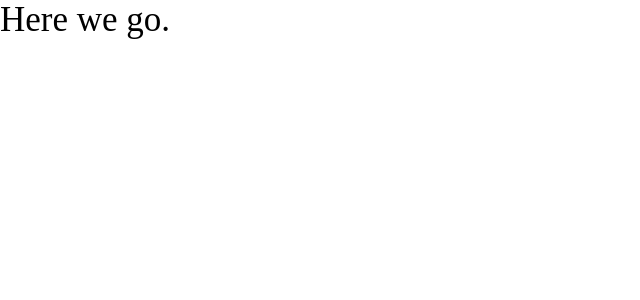
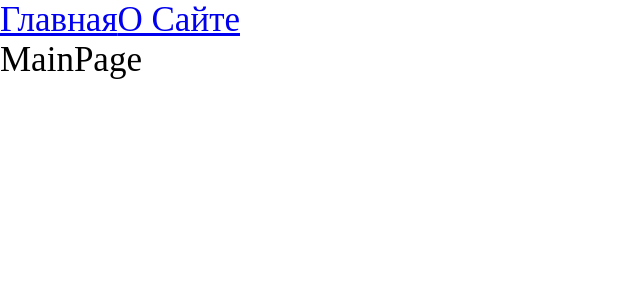
Before and after one commit to Ainswrg/PJ-29, a React app: page / in a window 1280 px wide. Shown: the top 300 px of the page, without its empty margins (0-640 px from the left). Built offline with nearby package versions, Linux system fonts and the light colour scheme.

Commit message:
feature(root/*): add react-router-dom, react-lazy

```diff
--- a/package.json
+++ b/package.json
@@ -16,6 +16,7 @@
         "@types/node": "^20.8.3",
         "@types/react": "^18.2.25",
         "@types/react-dom": "^18.2.11",
+        "@types/react-router-dom": "^5.3.3",
         "@types/webpack": "^5.28.3",
         "@types/webpack-dev-server": "^4.7.2",
         "css-loader": "^6.8.1",
@@ -33,6 +34,7 @@
     },
     "dependencies": {
         "react": "^18.2.0",
-        "react-dom": "^18.2.0"
+        "react-dom": "^18.2.0",
+        "react-router-dom": "^6.16.0"
     }
 }
--- a/src/App.tsx
+++ b/src/App.tsx
@@ -1,11 +1,23 @@
+import { Route, Routes, Link } from "react-router-dom";
 import "./index.scss";
+
+import { MainPageAsync } from "./pages/MainPage/MainPage.async";
+import { AboutPageAsync } from "./pages/AboutPage/AboutPage.async";
+import { Suspense } from "react";
 
 const App = () => {
     return (
         <div className="app">
-            Here we go.
+            <Link to={"/"}>Главная</Link>
+            <Link to={"/about"}>О Сайте</Link>
+            <Suspense fallback={<h2>Loading...</h2>}>
+                <Routes>
+                    <Route path={"/"} element={<MainPageAsync />} />
+                    <Route path={"/about"} element={<AboutPageAsync />} />
+                </Routes>
+            </Suspense>
         </div>
-    )
-}
+    );
+};
 
 export default App;
--- a/src/index.tsx
+++ b/src/index.tsx
@@ -1,9 +1,10 @@
-import { render } from "react-dom";
+import { createRoot } from 'react-dom/client';
+import { BrowserRouter } from "react-router-dom";
 
 import App from "./App";
 
-
-render(
-    <App />,
-    document.getElementById("root")
-)
+createRoot(document.getElementById("root")).render(
+    <BrowserRouter>
+        <App />
+    </BrowserRouter>
+);
--- /dev/null
+++ b/src/pages/AboutPage/AboutPage.async.tsx
@@ -0,0 +1,3 @@
+import { lazy } from 'react';
+
+export const AboutPageAsync = lazy(() => import("./AboutPage"));
--- /dev/null
+++ b/src/pages/AboutPage/AboutPage.tsx
@@ -0,0 +1,5 @@
+const AboutPage = () => {
+    return <div>AboutPage</div>;
+};
+
+export default AboutPage;
--- /dev/null
+++ b/src/pages/MainPage/MainPage.async.tsx
@@ -0,0 +1,3 @@
+import { lazy } from "react";
+
+export const MainPageAsync = lazy(() => import("./MainPage"));
--- /dev/null
+++ b/src/pages/MainPage/MainPage.tsx
@@ -0,0 +1,5 @@
+const MainPage = () => {
+    return <div>MainPage</div>;
+};
+
+export default MainPage;
```
Also changed, not shown: src/index.ts (deleted), 1 other file (tests, documents, lock files or other folders).
